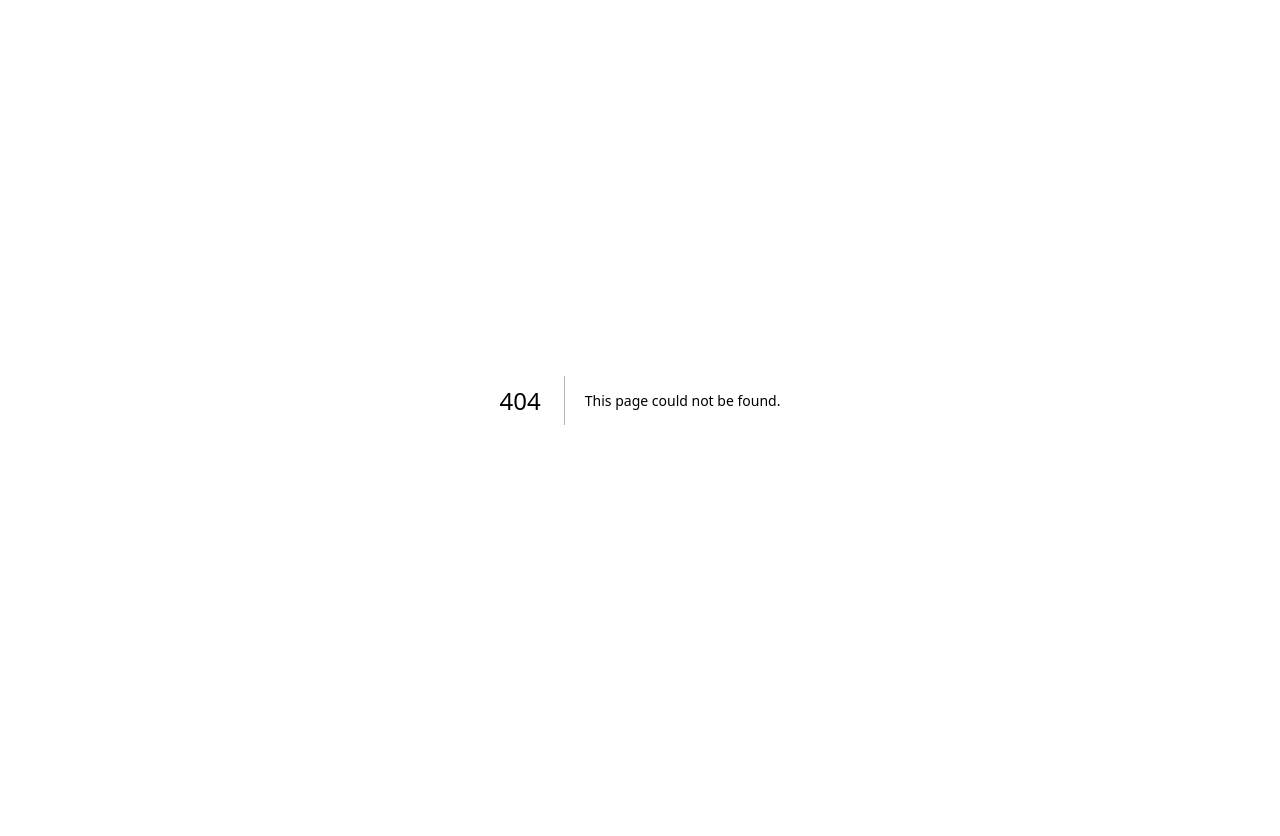
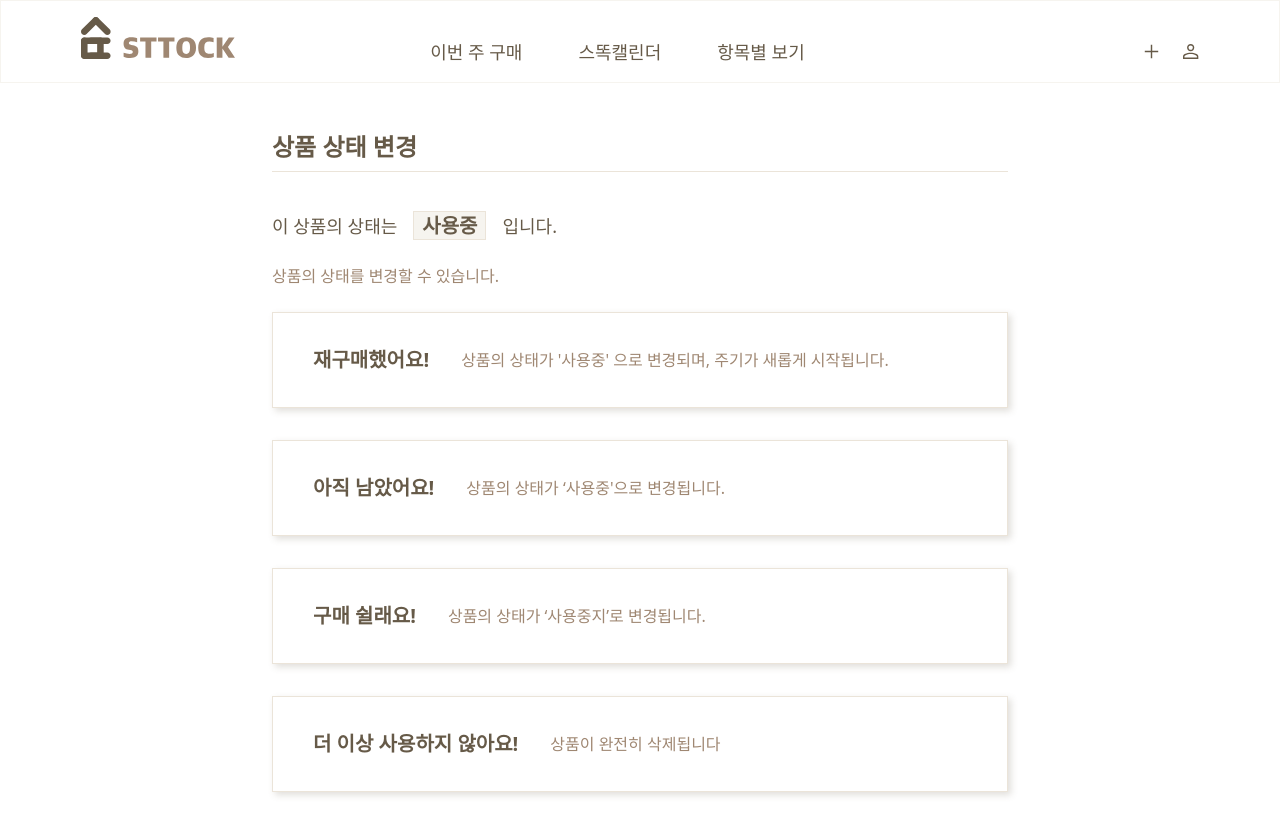
Before and after one commit to Team-Sttock/FE, a Next.js app: page /edit-state in a window 1280 px wide. Before the commit this address had no page. Shown: the top 836 px of the page. Before the commit the page ends 800 px from the top, so only its background shows below. Built offline with nearby package versions, Linux system fonts and the light colour scheme.

Commit message:
feat : 상품 상태 변경 페이지 레이아웃 구현

```diff
--- /dev/null
+++ b/pages/edit-state.tsx
@@ -0,0 +1,100 @@
+import { Noto_Sans } from 'next/font/google'
+import React from 'react'
+import { useForm } from 'react-hook-form'
+
+import Navbar from '@/features/common/components/Navbar'
+import { classNames } from '@/features/common/utils/classNames'
+
+const NotoSans = Noto_Sans({
+  weight: ['500', '400'],
+  subsets: ['latin'],
+})
+
+export default function Page() {
+  const { control } = useForm()
+
+  return (
+    <>
+      <Navbar />
+      <div className="flex flex-col items-center justify-center m-auto max-w-3xl w-full px-4 mb-10">
+        <div className="flex flex-col justify-center items-stretch my-10 max-w-3xl w-full py-2">
+          <h1
+            className={classNames(
+              'md:text-2xl text-xl font-bold text-dark-brown mb-2',
+              NotoSans.className
+            )}
+          >
+            상품 상태 변경
+          </h1>
+          <hr className="relative w-full border-1 border-beige" />
+
+          <div className="flex flex-col justify-center items-stretch w-full mt-10 space-y-6 ">
+            <p className="text-lg text-dark-brown">
+              이 상품의 상태는
+              <span className="font-semibold text-xl text-dark-brown mx-4 bg-ivory border border-beige px-2">
+                사용중
+              </span>
+              입니다.
+            </p>
+            <StatePComponent string={'상품의 상태를 변경할 수 있습니다.'} />
+          </div>
+          <div className="flex flex-col justify-center items-center w-full space-y-8 my-6">
+            <StateButtonComponent
+              state={'재구매했어요!'}
+              stateComment={`상품의 상태가 '사용중' 으로 변경되며, 주기가 새롭게 시작됩니다. `}
+            />
+            <StateButtonComponent
+              state={'아직 남았어요!'}
+              stateComment={`상품의 상태가 ‘사용중'으로 변경됩니다. `}
+            />
+            <StateButtonComponent
+              state={'구매 쉴래요!'}
+              stateComment={`상품의 상태가 ‘사용중지’로 변경됩니다. `}
+            />
+            <StateButtonComponent
+              state={'더 이상 사용하지 않아요!'}
+              stateComment={`상품이 완전히 삭제됩니다`}
+            />
+          </div>
+        </div>
+      </div>
+    </>
+  )
+}
+interface StateButtonComponentProps {
+  state: React.ReactNode
+  stateComment: React.ReactNode
+}
+
+interface StateH3ComponentProps {
+  string: React.ReactNode
+}
+
+interface StatePComponentProps {
+  string: React.ReactNode
+}
+
+const StateButtonComponent = ({
+  state,
+  stateComment,
+}: StateButtonComponentProps) => {
+  return (
+    <button
+      className={classNames(
+        'flex flex-col justify-center space-x-0 item-start border text-left border-beige shadow-mobile h-24 w-full px-6',
+        'md:flex-row md:justify-start md:space-x-8 md:items-center md:shadow-desktop md:px-10'
+      )}
+    >
+      <StateH3Component string={state} />
+      <StatePComponent string={stateComment} />
+    </button>
+  )
+}
+
+const StateH3Component = ({ string }: StateH3ComponentProps) => {
+  return <h3 className="text-xl font-bold text-dark-brown ">{string}</h3>
+}
+
+const StatePComponent = ({ string }: StatePComponentProps) => {
+  return <p className=" text-light-brown">{string}</p>
+}
```
